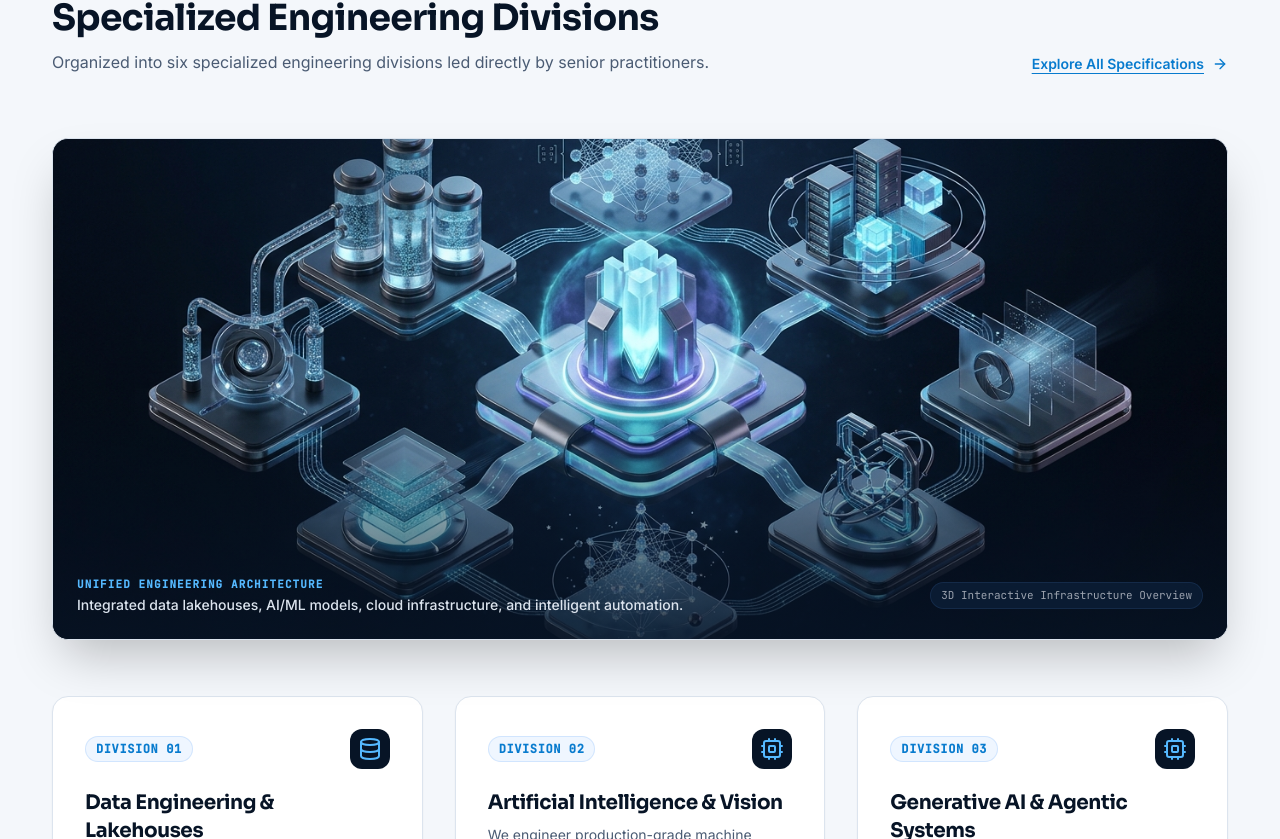
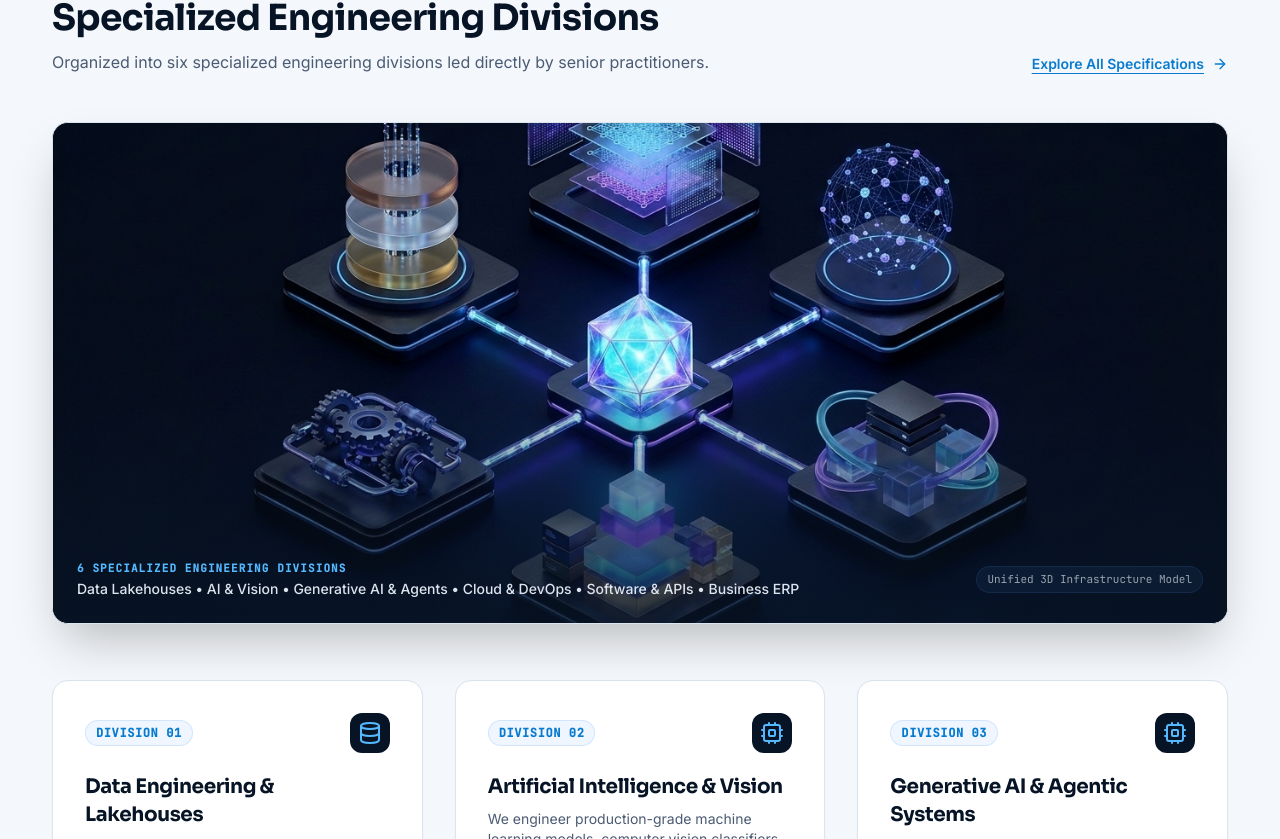
Before and after one commit to Nexvoratech05/NEXVORA, a Next.js app: page / in a window 1280 px wide. Shown: the part 1098-1937 px from the top of the page. Built offline with nearby package versions, Linux system fonts and the light colour scheme.

Commit message:
feat(divisions): update 3D architecture visual to accurately represent all 6 engineering divisions

```diff
--- a/src/app/page.tsx
+++ b/src/app/page.tsx
@@ -241,7 +241,7 @@ export default function HomePage() {
           ========================================================================= */}
       <section id="divisions" className="py-20 sm:py-24 bg-gray-50 border-b border-gray-200">
         <div className="max-w-container mx-auto px-4 sm:px-6 lg:px-8">
-          <div className="flex flex-col md:flex-row md:items-end justify-between mb-16 gap-4">
+          <div className="flex flex-col md:flex-row md:items-end justify-between mb-12 gap-4">
             <div className="space-y-3 max-w-2xl">
               <span className="eyebrow text-blue-600">Six Core Divisions</span>
               <h2 className="text-3xl sm:text-4xl font-bold font-heading text-navy-950">
@@ -260,12 +260,12 @@ export default function HomePage() {
             </Link>
           </div>
 
-          {/* 3D Unified Engineering Ecosystem Showcase */}
+          {/* 3D Ecosystem Architecture Showcase */}
           <div className="mb-14 rounded-2xl overflow-hidden border border-navy-800/80 bg-navy-950 shadow-2xl relative group">
             <div className="relative aspect-[16/9] w-full max-h-[500px]">
               <Image
-                src="/images/divisions-ecosystem-3d.jpg"
-                alt="NEXVORA Unified Engineering Ecosystem — 3D Architecture Visualization"
+                src="/images/specialized-engineering-divisions-3d.jpg"
+                alt="NEXVORA 6 Specialized Engineering Divisions — 3D Architecture Visual"
                 fill
                 priority
                 className="object-cover object-center transition-transform duration-700 group-hover:scale-[1.01]"
@@ -275,14 +275,14 @@ export default function HomePage() {
               <div className="absolute bottom-4 left-4 right-4 sm:bottom-6 sm:left-6 sm:right-6 flex flex-col sm:flex-row items-start sm:items-center justify-between gap-3 pointer-events-none">
                 <div className="space-y-0.5">
                   <span className="text-[11px] font-mono uppercase tracking-widest text-cyan-400 font-semibold block">
-                    Unified Engineering Architecture
+                    6 Specialized Engineering Divisions
                   </span>
                   <p className="text-xs sm:text-sm text-gray-200 font-medium">
-                    Integrated data lakehouses, AI/ML models, cloud infrastructure, and intelligent automation.
+                    Data Lakehouses • AI & Vision • Generative AI & Agents • Cloud & DevOps • Software & APIs • Business ERP
                   </p>
                 </div>
                 <span className="text-[11px] font-mono text-gray-400 bg-navy-900/80 border border-navy-700/60 px-2.5 py-1 rounded-full backdrop-blur-md">
-                  3D Interactive Infrastructure Overview
+                  Unified 3D Infrastructure Model
                 </span>
               </div>
             </div>
```
Also changed, not shown: public/images/divisions-ecosystem-3d.jpg (deleted), public/images/specialized-engineering-divisions-3d.jpg (added).
